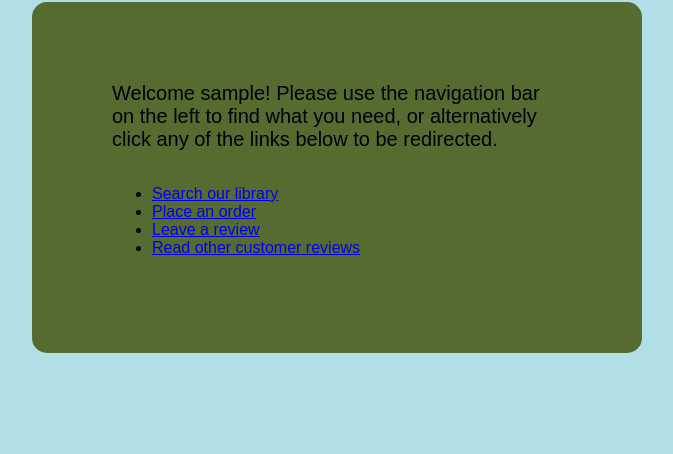
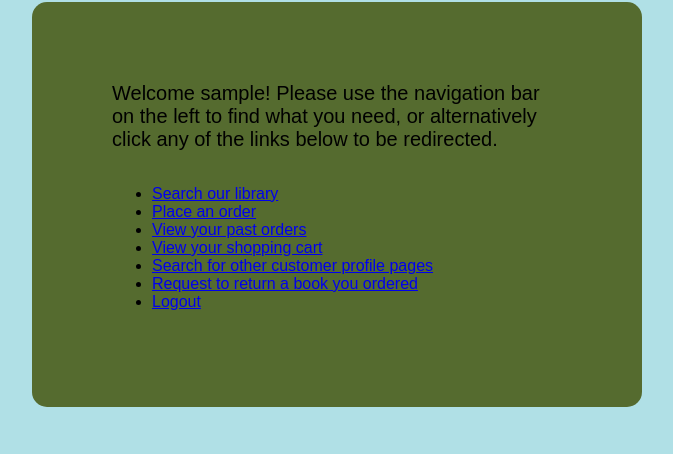
Before and after one commit to ldr5145/Online-Bookstore, a Flask app: page /index in a window 1280 px wide. Shown: the part 207-661 px from the top of the page, without its empty margins (303-976 px from the left). Run offline with Flask 2, Linux system fonts and the light colour scheme; the visitor is signed in with stand-in values (Sample User, id 1).

Commit message:
Updated customer home page so all links are functional, and added average score display to comments on book info.

```diff
--- a/templates/book_info.html
+++ b/templates/book_info.html
@@ -91,6 +91,8 @@ By:
                 <label><b>Message:</b> No message given.</label>
             {% endif %}
             <br><br>
+            <label><b>Comment average score:</b> {{ comment[8] }}</label>
+            <br><br>
             <form method="post" class="inline">
                 <label style="font-size:15px; color:Red; width:120px;">Very Useful: {{ comment[5] }}</label>
                 <br>
--- a/templates/index.html
+++ b/templates/index.html
@@ -14,8 +14,11 @@
         <ul>
             <li><a href="/index/catalog">Search our library</a></li>
             <li><a href="/index/order_book">Place an order</a></li>
-            <li><a href="#">Leave a review</a></li>
-            <li><a href="#">Read other customer reviews</a></li>
+            <li><a href="/index/my_orders">View your past orders</a></li>
+            <li><a href="/index/my_cart">View your shopping cart</a></li>
+            <li><a href="/index/customer_archives">Search for other customer profile pages</a></li>
+            <li><a href="/index/return_request">Request to return a book you ordered</a></li>
+            <li><a href="/logout">Logout</a></li>
         </ul>
     </form>
 </div>
```
